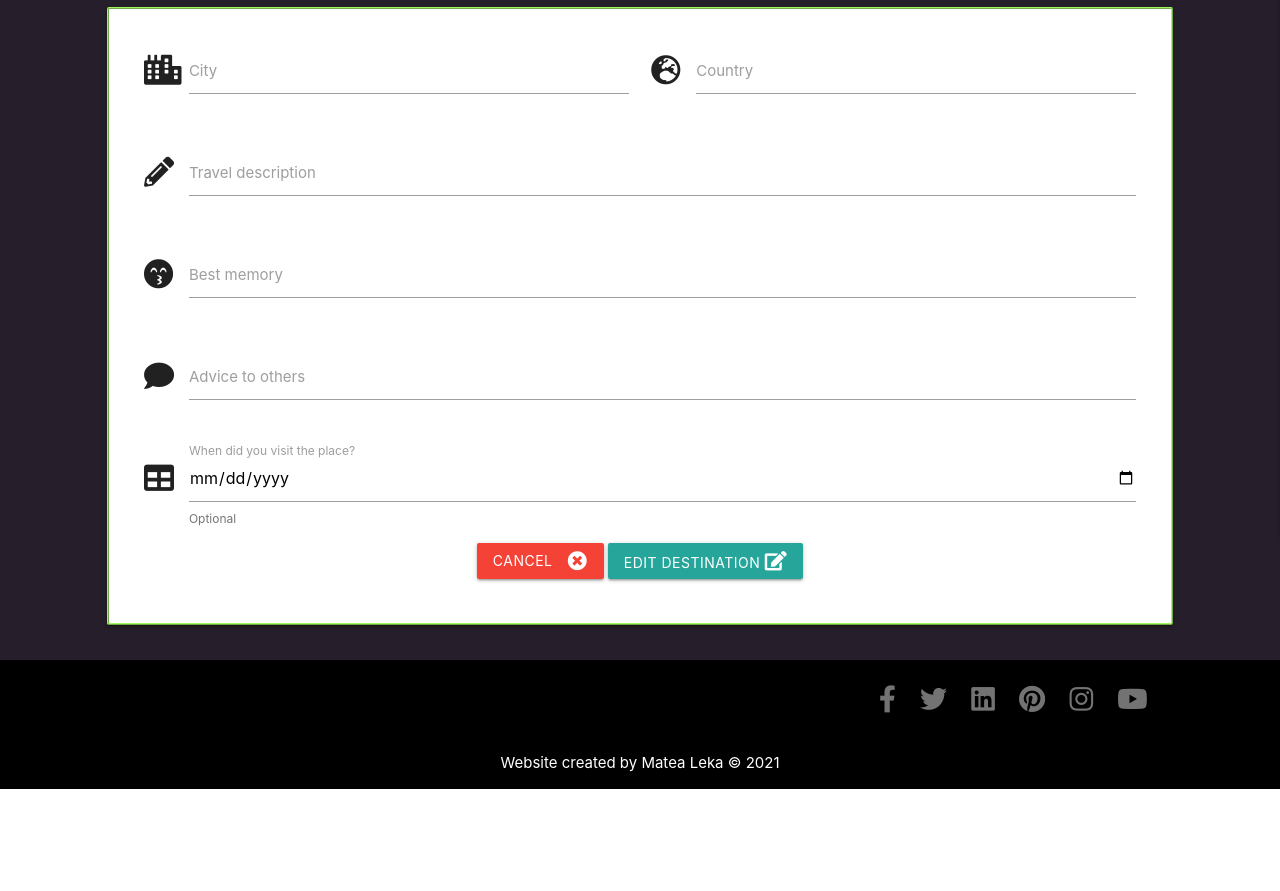
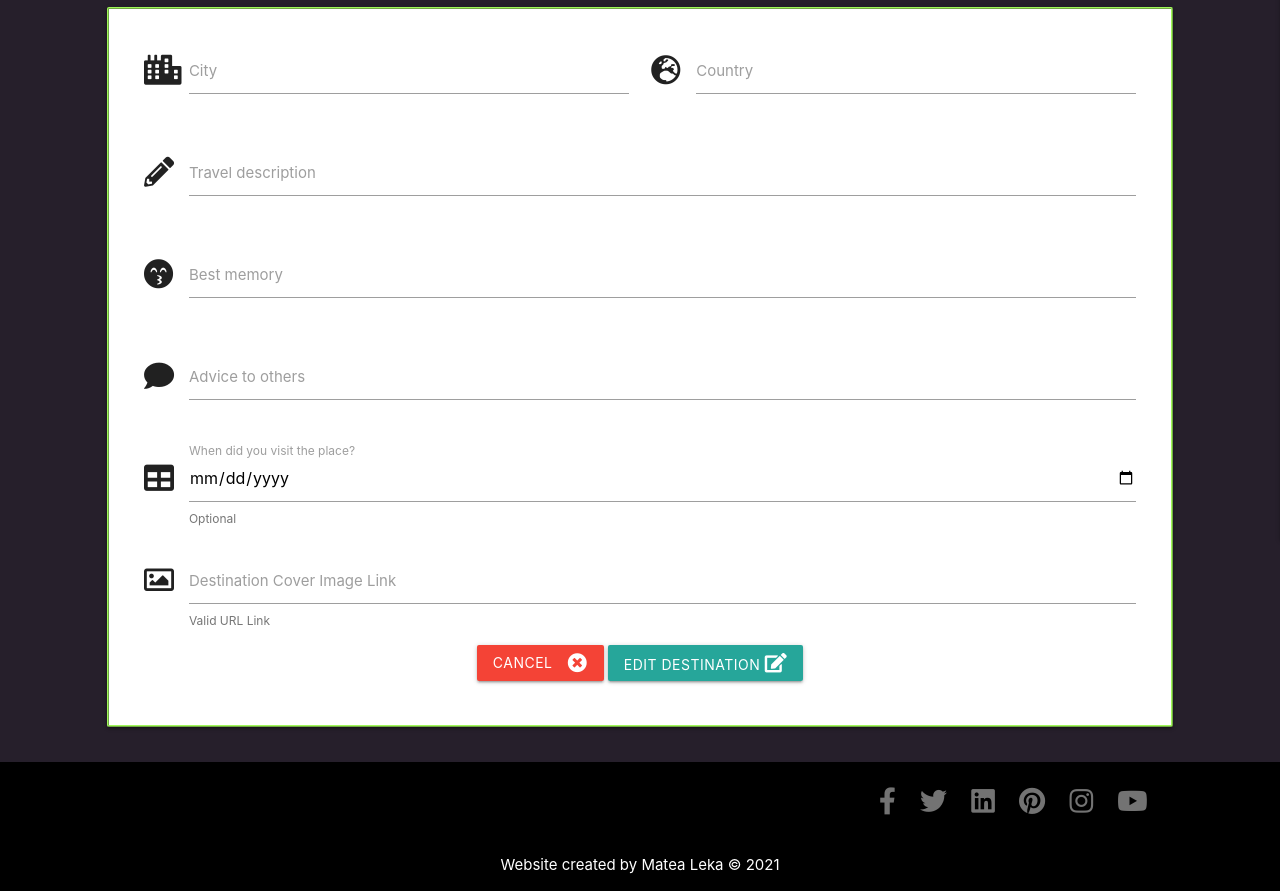
Before and after one commit to GilleM/Travel-reviews, a Flask app: template templates/edit_destination.html in a window 1280 px wide. Shown: the part 320-1211 px from the top of the page. Before the commit the page ends 1109 px from the top, so only its background shows below. Run offline with Flask 2, Linux system fonts and the light colour scheme; the template is opened without the code that fills it, so the values that code supplies are empty; some libraries are stand-ins or nearby versions.

Commit message:
Added destination url code in edit_destination.html

```diff
--- a/static/css/style.css
+++ b/static/css/style.css
@@ -112,6 +112,7 @@ nav ul a {
 
 .open_close_for_description_text {
     font-size: 15px;
+    text-emphasis-style: none;
 }
 
 .open_close_for_description_text:hover {
--- a/templates/edit_destination.html
+++ b/templates/edit_destination.html
@@ -50,6 +50,13 @@
                 <label for="due_date">When did you visit the place?</label>
                 <span class="helper-text" data-error data-success>Optional</span>
             </div>
+            <!-- Destination image url link -->
+            <div class="input-field col s12">
+                <i class="far fa-image prefix"></i>
+                <input id="destination_image_url" name="destination_image_url" type="text" class="validate" minlength="5" maxlength="150" pattern="^(?:http(s)?:\/\/)?[\w.-]+(?:\.[\w\.-]+)+[\w\-\._~:/?#[\]@!\$&'\(\)\*\+,;=.]+$" required>
+                <label for="destination_image_url">Destination Cover Image Link</label>
+                <span class="helper-text" data-error="Please insert Valid URL Link">Valid URL Link</span>
+            </div>
             <!-- Submit button -->
             <div class="row">
                 <div class="col s12 center-align">
```
